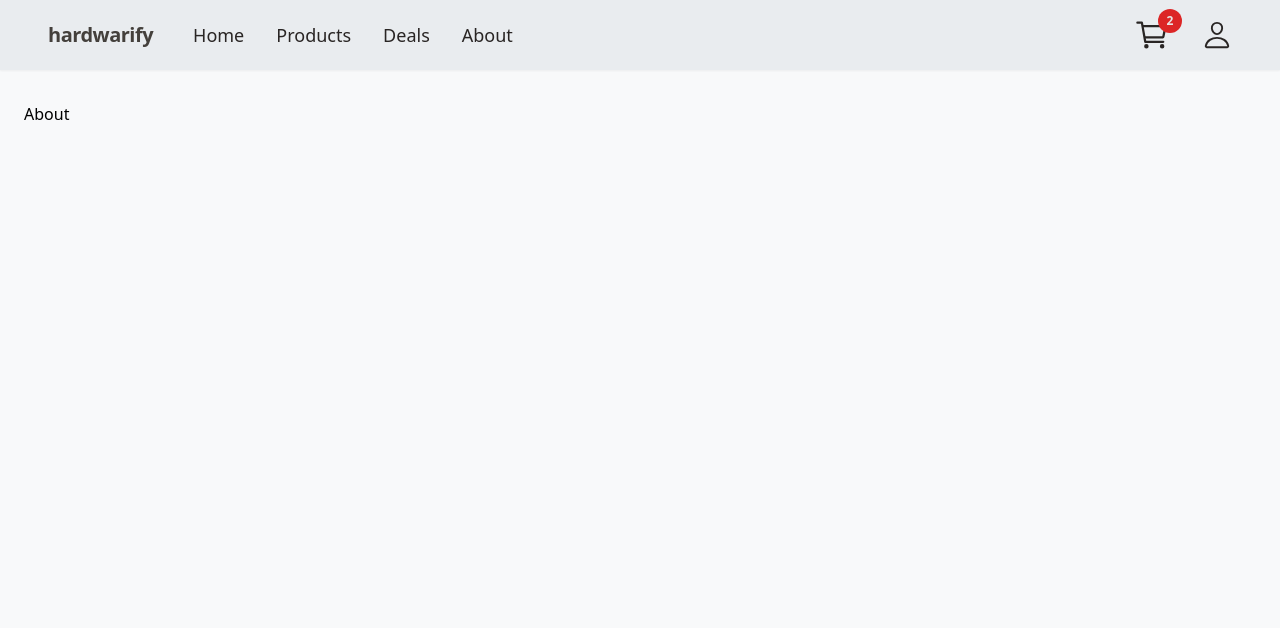
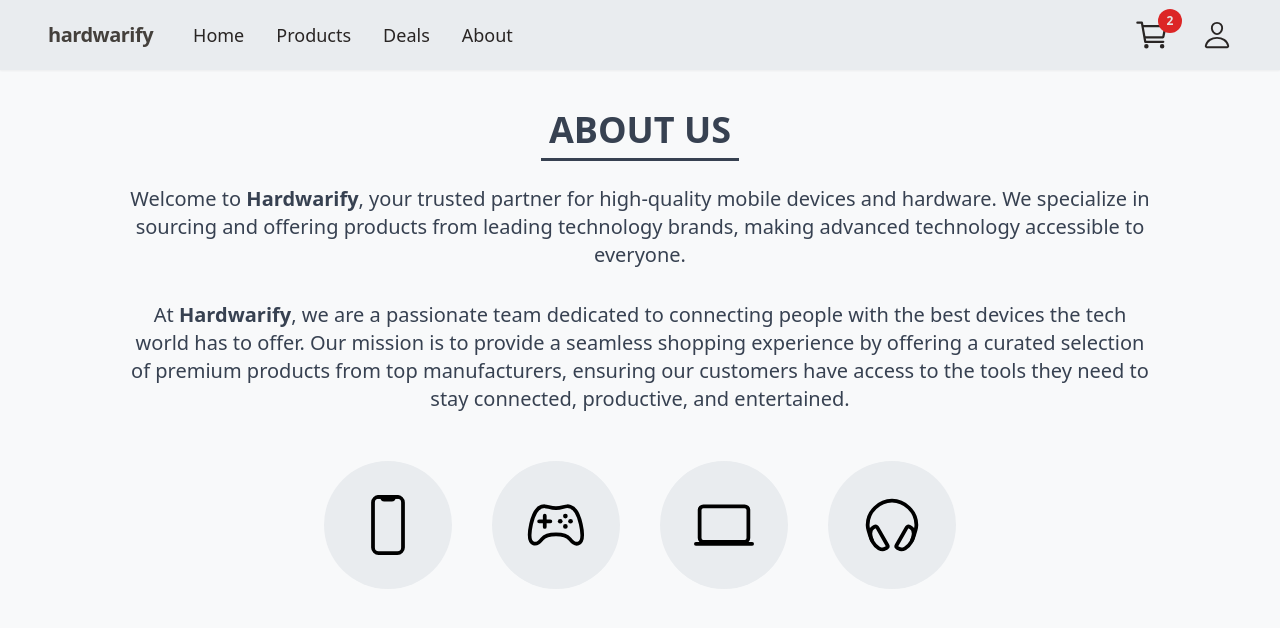
Before and after one commit to tojamrcel/hardwarify-project, a Next.js app: page /about in a window 1280 px wide. Shown: the top 628 px of the page. Built offline with nearby package versions, Linux system fonts and the light colour scheme.

Commit message:
feat: create 'about' page

```diff
--- a/app/about/page.tsx
+++ b/app/about/page.tsx
@@ -1,11 +1,51 @@
 import type { Metadata } from "next";
+import {
+  IoGameControllerOutline,
+  IoHeadsetOutline,
+  IoLaptopOutline,
+  IoPhonePortraitOutline,
+} from "react-icons/io5";
 
 export const metadata: Metadata = {
   title: "About",
 };
 
 function Page() {
-  return <div>About</div>;
+  return (
+    <section className="m-auto flex max-w-5xl flex-col items-center justify-center gap-4">
+      <h2 className="border-b-[3px] border-gray-700 px-2 py-2 text-center text-4xl font-bold uppercase text-gray-700">
+        About us
+      </h2>
+      <p className="mt-2 text-center text-xl text-gray-700">
+        Welcome to <strong>Hardwarify</strong>, your trusted partner for
+        high-quality mobile devices and hardware. We specialize in sourcing and
+        offering products from leading technology brands, making advanced
+        technology accessible to everyone.
+      </p>
+      <p className="mt-4 text-center text-xl text-gray-700">
+        At <strong>Hardwarify</strong>, we are a passionate team dedicated to
+        connecting people with the best devices the tech world has to offer. Our
+        mission is to provide a seamless shopping experience by offering a
+        curated selection of premium products from top manufacturers, ensuring
+        our customers have access to the tools they need to stay connected,
+        productive, and entertained.
+      </p>
+      <div className="mt-8 flex items-center justify-center gap-10">
+        <div className="flex h-32 w-32 items-center justify-center rounded-full bg-white-second text-6xl">
+          <IoPhonePortraitOutline />
+        </div>
+        <div className="flex h-32 w-32 items-center justify-center rounded-full bg-white-second text-6xl">
+          <IoGameControllerOutline />
+        </div>
+        <div className="flex h-32 w-32 items-center justify-center rounded-full bg-white-second text-6xl">
+          <IoLaptopOutline />
+        </div>
+        <div className="flex h-32 w-32 items-center justify-center rounded-full bg-white-second text-6xl">
+          <IoHeadsetOutline />
+        </div>
+      </div>
+    </section>
+  );
 }
 
 export default Page;
```
Also changed, not shown: public/iphone.jpg (added), 1 other file (tests, documents, lock files or other folders).
